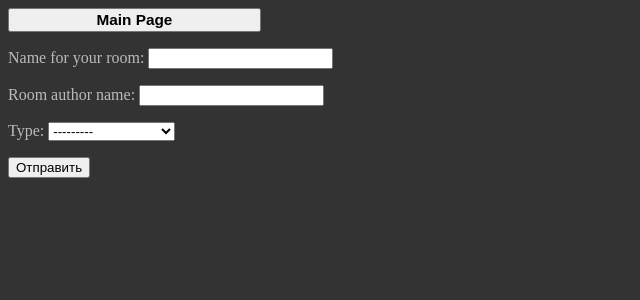
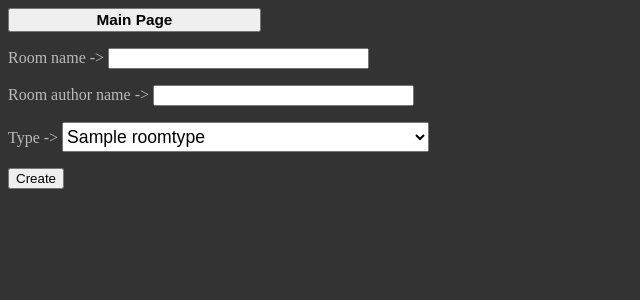
Before and after one commit to 1apollon1/GameText-Django-, a Django app: page /create in a window 1280 px wide. Shown: the top 300 px of the page, without its empty margins (0-640 px from the left). Run offline with Django 4.2, Linux system fonts and the light colour scheme; tables that the repository leaves empty hold one stand-in row (values such as "Sample post"); parts of the project's set-up code (start-up, migrations or seed data) failed here and were passed over.

Commit message:
Added a class-based view

```diff
--- a/mainapp/forms.py
+++ b/mainapp/forms.py
@@ -1,7 +1,31 @@
 from django import forms
+from django.core.exceptions import ValidationError
+
 from .models import *
 
-class CreateRoom(forms.Form):
-    room_name = forms.CharField(max_length='50', label = 'Name for your room' )
-    room_author_name = forms.CharField(max_length='50')
-    type = forms.ModelChoiceField(queryset = RoomType.objects.all())
+class CreateRoom(forms.ModelForm):
+
+    class Meta:
+        model = Rooms
+        fields = '__all__'
+        widgets = {
+            'room_name': forms.TextInput(attrs = {'class': 'creating_inputs'}),
+            'room_author_name': forms.TextInput(attrs={'class': 'creating_inputs', }),
+            'type': forms.Select(attrs={'class': 'creating_inputs', 'id': 'select_inp'}),
+        }
+
+    def clean_room_name(self):
+        errors = []
+        room_name = self.cleaned_data['room_name']
+        if room_name.__contains__('Fuck'):
+            errors.append(ValidationError('No swearing in room name'))
+        if errors:
+            raise ValidationError(errors)
+        else:
+            return room_name
+    def clean_room_author_name(self):
+        author_name = self.cleaned_data['room_author_name']
+        if author_name.lower().__contains__('maga'):
+            raise ValidationError('Here is my name, change it')
+        else:
+            return author_name
--- a/mainapp/models.py
+++ b/mainapp/models.py
@@ -8,9 +8,12 @@ class RoomType(models.Model):
 
     def __str__(self):
         return self.type_name
+my_own_errors = {
+    'unique': 'Such name taken already'
 
+}
 class Rooms(models.Model):
-    room_name = models.CharField(max_length=100, unique=True, db_index=True)
+    room_name = models.CharField(max_length=100, unique=True, db_index=True, error_messages=my_own_errors)
     room_author_name = models.CharField(max_length=100)
     create_date = models.DateTimeField(auto_now_add=True)
     update_date = models.DateTimeField(auto_now=True)
@@ -19,7 +22,7 @@ class Rooms(models.Model):
     def __str__(self):
         return self.room_name
     def get_output_address(self):
-        return reverse('show_room', kwargs={'pageid': self.pk})
+        return reverse('show_room', kwargs={'roomid': self.pk})
     def get_user_address(self):
         return reverse('show_user', kwargs={'userid': 0})
 
--- a/mainapp/static/mainapp/css/base_style.css
+++ b/mainapp/static/mainapp/css/base_style.css
@@ -1,4 +1,5 @@
 body{
+            position: relative;
             background-color: #333333;
             color: #BBBBBB;
 
@@ -28,18 +29,35 @@ body{
 
 #create_room_button{
     position: relative;
-    top: 50px;
-    width: 50%;
-    height: 50px;
+    width: 100%;
+    height: 50%;
+    top: 20px;
     font-size: 150%;
 
 }
 
 #type_setter{
-    height: 40px;
+    height: 40%;
     width: 30%
 }
 
 #text_in_button{
     font-size: 120%;
 }
+
+.creating_inputs{
+    position: relative;
+    width: 20%;
+    height: 50%;
+}
+
+#select_inp{
+    width: 29%;
+    height: 30px;
+    font-size: 110%;
+}
+
+.errorlist
+    {
+        color: #DD5555;
+    }
--- a/mainapp/urls.py
+++ b/mainapp/urls.py
@@ -5,8 +5,8 @@ from django.urls import path
 
 from .views import *
 urlpatterns = [
-    path('', main, name='get_to_main'),
-    path('room/<int:pageid>', showroom, name='show_room'),
+    path('', Main.as_view(), name='get_to_main'),
+    path('room/<int:roomid>', ShowRoom.as_view(), name='show_room'),
     path('users/<int:userid>', show_user, name='show_user'),
-    path('create', create_room, name='create_room')
+    path('create', CreateRoomView.as_view(), name='create_room')
 ]
--- a/mainapp/views.py
+++ b/mainapp/views.py
@@ -1,48 +1,51 @@
 from django.shortcuts import render
+from django.urls import reverse_lazy
+
 from .forms import *
-
+from django.views.generic.list import ListView
+from django.views.generic.detail import DetailView
+from django.views.generic.edit import CreateView
 
 # Create your views here.
 from django.http import HttpResponse, Http404
 from .models import *
 from django.shortcuts import redirect
 
-def main(request):
-    rooms = Rooms.objects.all()
-    types = RoomType.objects.all()
-    if 'typid' in request.GET.keys() and request.GET['typid'].isdigit():
-        rooms = Rooms.objects.filter(type_id=int(request.GET['typid']))
-    context = {
-        'Title': 'Main Page',
-        'rooms': rooms,
-        'types': types
-    }
-    return render(request, 'mainapp/showrooms.html',context=context)
+class Main(ListView):
+    model = Rooms
+    context_object_name = 'rooms'
+    template_name = 'mainapp/showrooms.html'
+    def get_context_data(self, *, object_list=None, **kwargs):
+        context = super().get_context_data()
+        context['types'] = RoomType.objects.all()
+        return context
+    def get_queryset(self):
+        print(self.request.GET.keys())
+        if 'typid' in self.request.GET.keys() and self.request.GET['typid'].isdigit():
+            queryset = Rooms.objects.filter(type_id = int(self.request.GET['typid']))
+        else:
+            queryset = Rooms.objects.all()
+        return queryset
 
-def showroom(request, pageid):
-    room = Rooms.objects.get(id = pageid)
-    context = {
-        'Title': room.room_name,
-        'room': room
-    }
-    return render(request, 'mainapp/room.html', context=context)
+
+
+class ShowRoom(DetailView):
+    model = Rooms
+    context_object_name = 'room'
+    pk_url_kwarg = 'roomid'
+    template_name = 'mainapp/room.html'
+
+
 
 def show_user(request, userid):
     return HttpResponse('User')
 
 
-def create_room(request):
-    forms = CreateRoom()
-    if request.method == 'POST':
-        forms = CreateRoom(request.POST)
-        if forms.is_valid():
-            try:
-                Rooms.objects.create(**forms.cleaned_data)
-                return redirect('get_to_main')
-            except:
-                forms.add_error(None, 'Error')
-    context = {
-        'Title': 'Room creating',
-        'forms': forms
-    }
-    return render(request, 'mainapp/create_room.html', context=context)
+
+
+
+class CreateRoomView(CreateView):
+    model = Rooms
+    template_name = 'mainapp/create_room.html'
+    form_class = CreateRoom
+    success_url = reverse_lazy('get_to_main')
--- a/templates/mainapp/create_room.html
+++ b/templates/mainapp/create_room.html
@@ -3,7 +3,13 @@
 {% block content %}
 <form action="{% url 'create_room' %}" method="post">
     {% csrf_token %}
-    {{forms.as_p}}
-    <button type="submit" >Отправить</button>
+    {{form.non_field_errors}}
+    {% for f in form %}
+
+        <p class = 'errors_message'>{{f.errors}}</p>
+        {{f.label}} -> {{f}}
+        <p>
+    {% endfor %}
+    <button type="submit" >Create</button>
 </form>
 {% endblock %}
--- a/templates/mainapp/showrooms.html
+++ b/templates/mainapp/showrooms.html
@@ -4,13 +4,13 @@
 
 
 {% show_types %}
-<p>
 
+
+<a  href="{% url 'create_room' %}"><button id="create_room_button">Create Room</button></a>
 <b class="page_output">
 {% for room in rooms %}
         <hr>
         <h1><a class="nolnk" href={{room.get_output_address}}>{{ room.room_name }}</a></h1><a class="nolnk" id="user_lnk" href={{room.get_user_address}}>{{ room.room_author_name }}</a class="nolnk"><br>
 {% endfor %}
 </b>
-<a  href="{% url 'create_room' %}"><button id="create_room_button">Create Room</button></a>
 {% endblock %}
```
